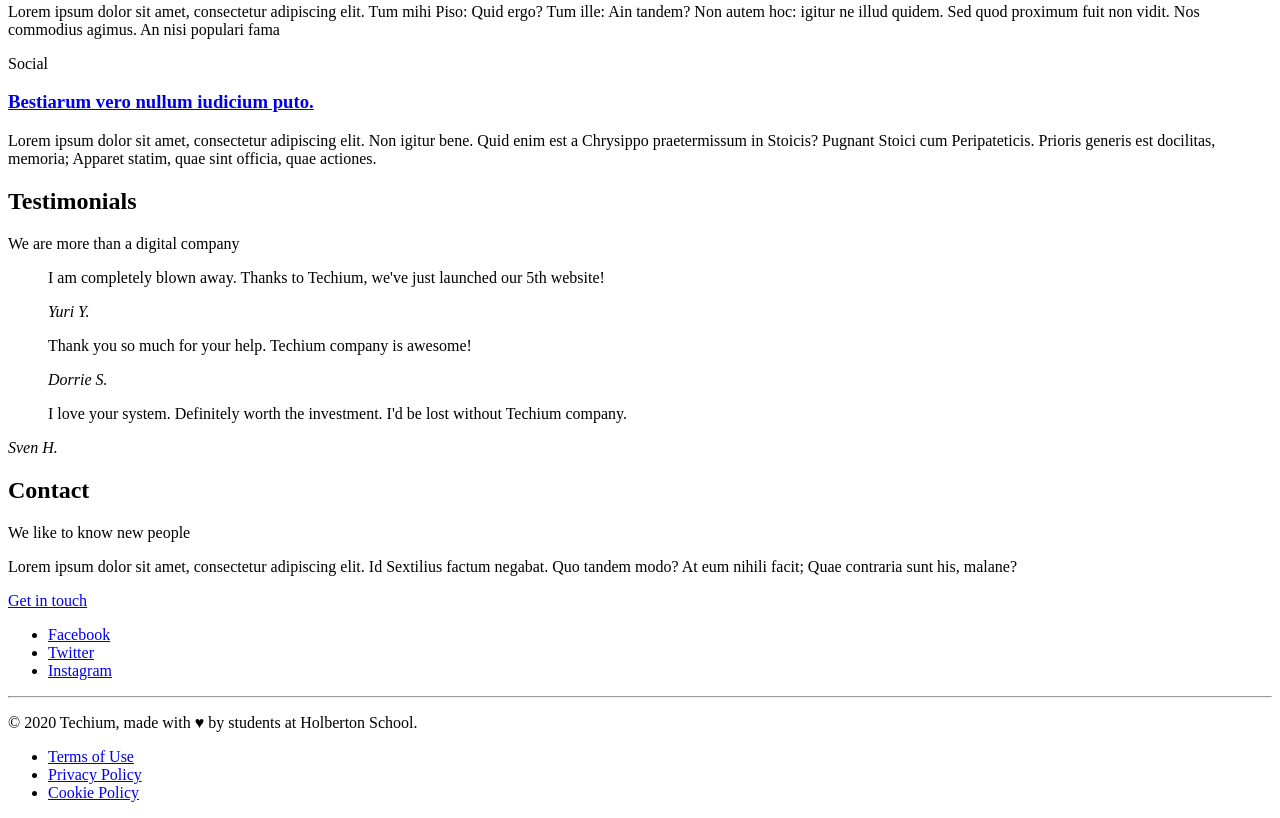
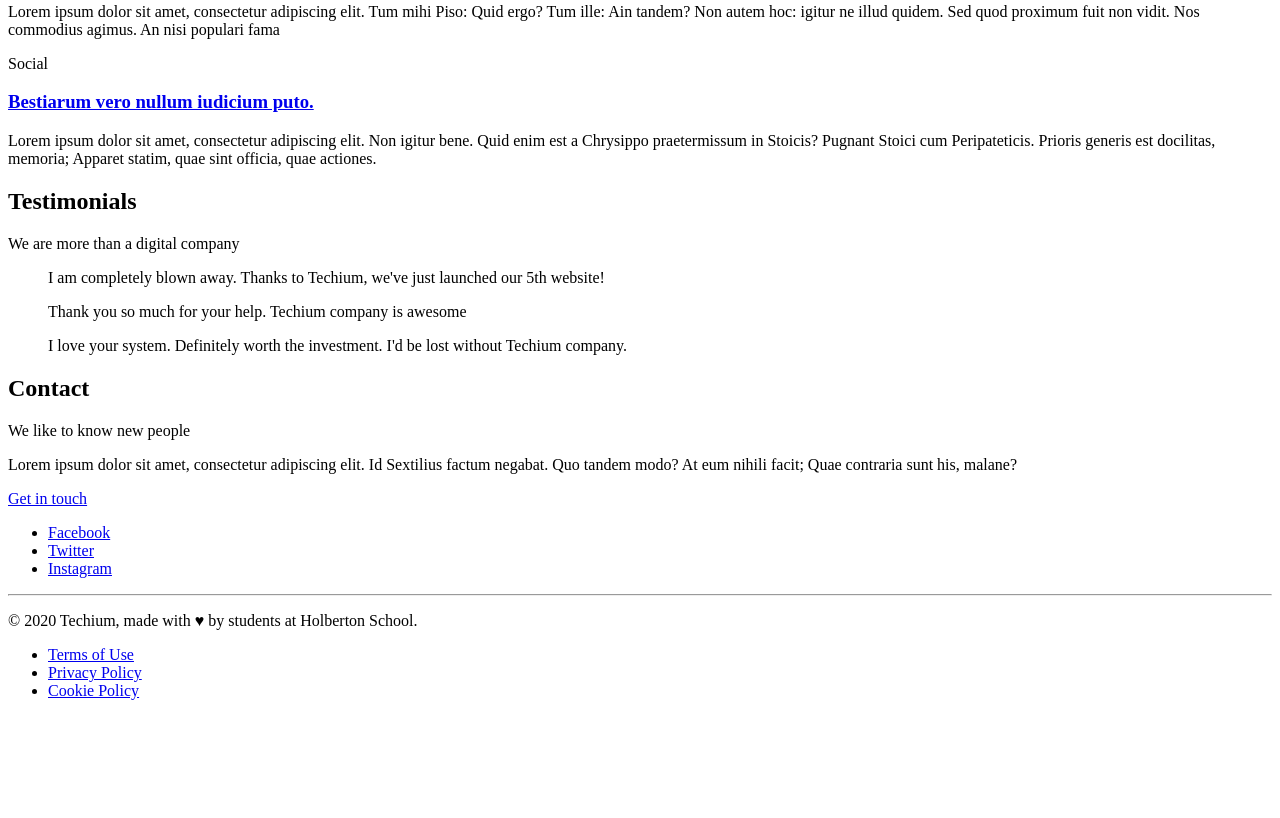
Before and after one commit to Jon-tim/alx-frontend, a plain HTML site: page 0x00-html_advanced/29-index.html in a window 1280 px wide. Shown: the part 1507-2325 px from the top of the page. After the commit the page ends 2223 px from the top, so only its background shows below. Drawn offline with Linux system fonts and the light colour scheme.

Commit message:
Client quotes

```diff
--- a/0x00-html_advanced/29-index.html
+++ b/0x00-html_advanced/29-index.html
@@ -202,33 +202,22 @@
 					</header>
 					<div>
 						<article>
-							<blockquote>
-								<p>
-									I am completely blown away. Thanks to
-									Techium, we've just launched our 5th
-									website!
-								</p>
-								<cite>Yuri Y.</cite>
+							<blockquote cite="Yuri Y.">
+								I am completely blown away. Thanks to Techium,
+								we've just launched our 5th website!
 							</blockquote>
 						</article>
 						<article>
-							<blockquote>
-								<p>
-									Thank you so much for your help. Techium
-									company is awesome!
-								</p>
-								<cite>Dorrie S.</cite>
+							<blockquote cite="Dorrie S.">
+								Thank you so much for your help. Techium company
+								is awesome
 							</blockquote>
 						</article>
 						<article>
-							<blockquote>
-								<p>
-									I love your system. Definitely worth the
-									investment. I'd be lost without Techium
-									company.
-								</p>
+							<blockquote cite="Sven H.">
+								I love your system. Definitely worth the
+								investment. I'd be lost without Techium company.
 							</blockquote>
-							<cite>Sven H.</cite>
 						</article>
 					</div>
 				</div>
```
